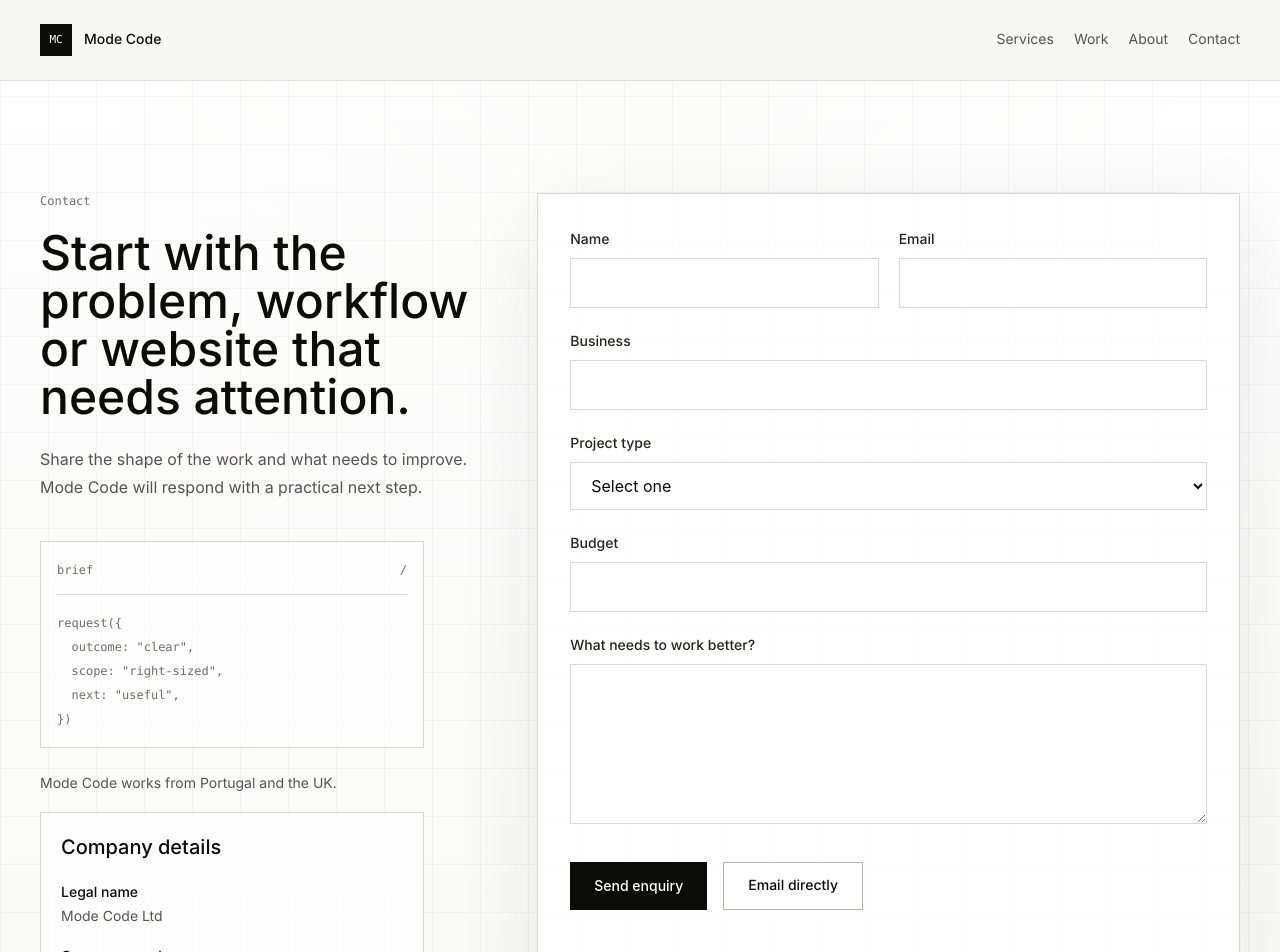
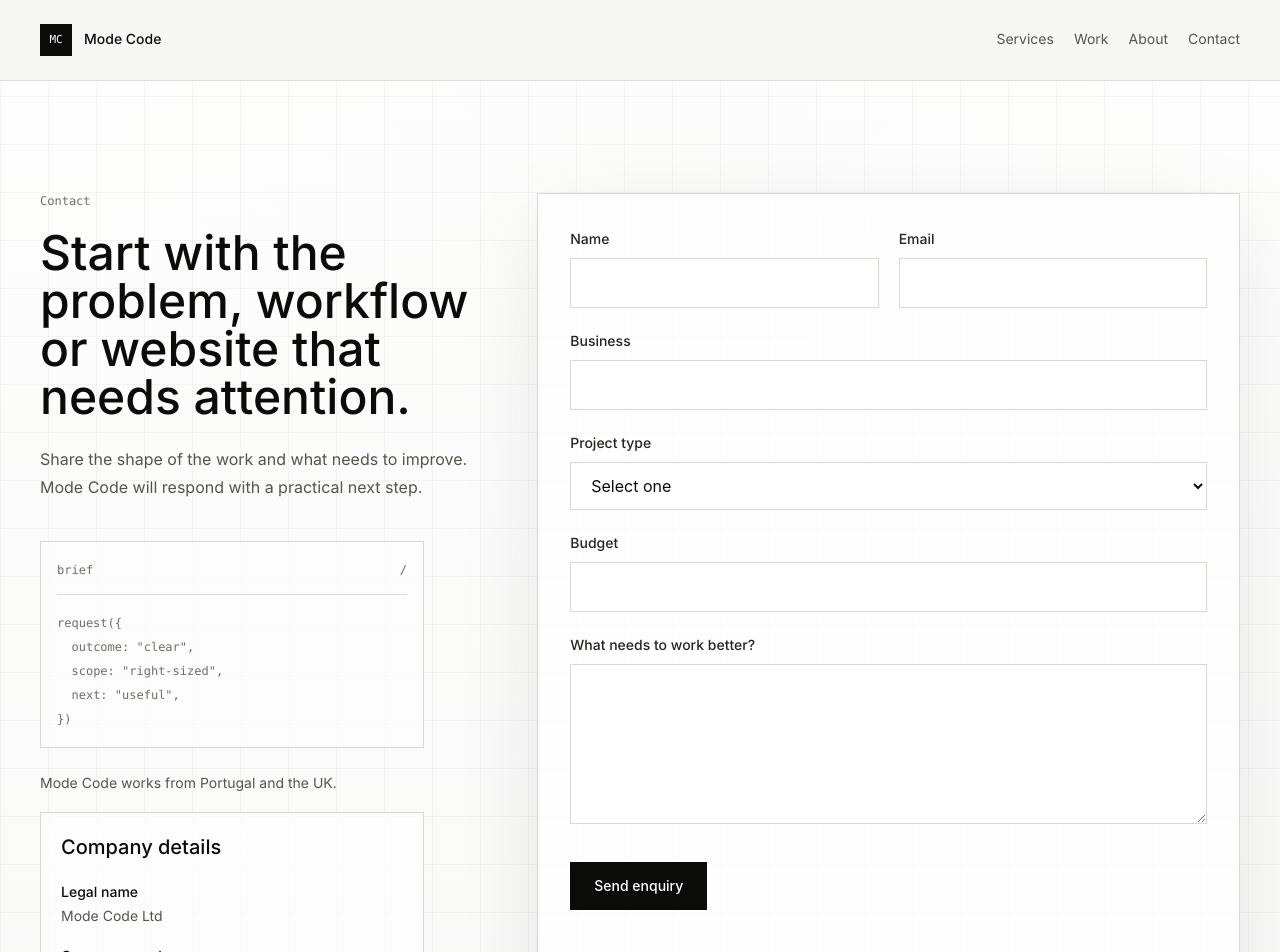
Before and after one commit to modecodeai/modecode, a Next.js app: page /contact in a window 1280 px wide. Shown: the top 952 px of the page. Built offline with nearby package versions, Linux system fonts and the light colour scheme.

Commit message:
Remove mailto fallback from contact form

```diff
--- a/app/contact/page.tsx
+++ b/app/contact/page.tsx
@@ -3,7 +3,6 @@ import { CompanyDetails } from "@/components/company-details";
 import { ContactForm } from "@/components/contact-form";
 import { CodeFragment } from "@/components/code-fragment";
 import { SectionLabel } from "@/components/section-label";
-import { companyDetails } from "@/lib/company";
 import { createOpenGraph } from "@/lib/metadata";
 
 export const metadata: Metadata = {
@@ -51,7 +50,7 @@ export default function ContactPage() {
           </div>
         </div>
 
-        <ContactForm email={companyDetails.email} />
+        <ContactForm />
       </div>
     </section>
   );
--- a/components/contact-form.tsx
+++ b/components/contact-form.tsx
@@ -1,11 +1,6 @@
 "use client";
 
 import { FormEvent, useState } from "react";
-import { ButtonLink } from "@/components/button-link";
-
-type ContactFormProps = {
-  email: string;
-};
 
 type FormValues = {
   name: string;
@@ -27,7 +22,7 @@ const initialValues: FormValues = {
   website: ""
 };
 
-export function ContactForm({ email }: ContactFormProps) {
+export function ContactForm() {
   const [values, setValues] = useState<FormValues>(initialValues);
   const [status, setStatus] = useState<"idle" | "submitting" | "success" | "error">(
     "idle"
@@ -71,7 +66,7 @@ export function ContactForm({ email }: ContactFormProps) {
       setErrorMessage(
         error instanceof Error
           ? error.message
-          : "Message could not be sent. Please email directly."
+          : "Message could not be sent. Please try again."
       );
     }
   }
@@ -204,9 +199,6 @@ export function ContactForm({ email }: ContactFormProps) {
         >
           {status === "submitting" ? "Sending" : "Send enquiry"}
         </button>
-        <ButtonLink href={`mailto:${email}`} variant="secondary">
-          Email directly
-        </ButtonLink>
       </div>
     </form>
   );
```
